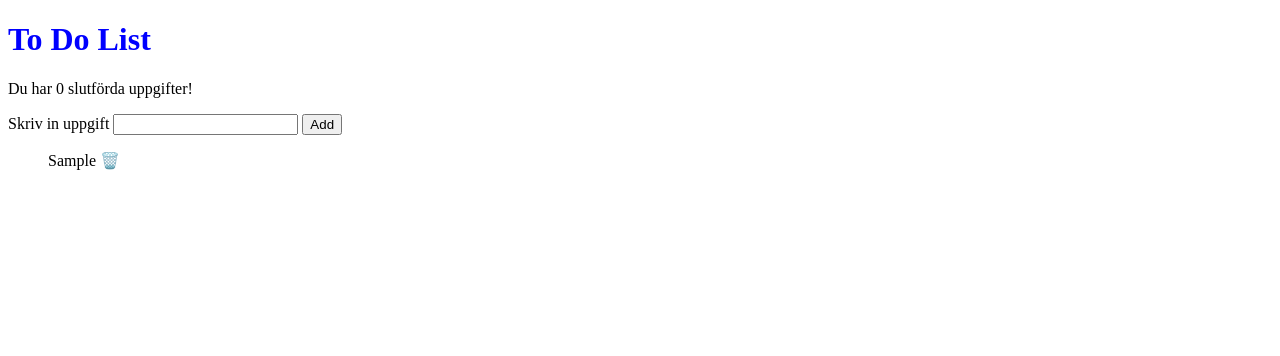
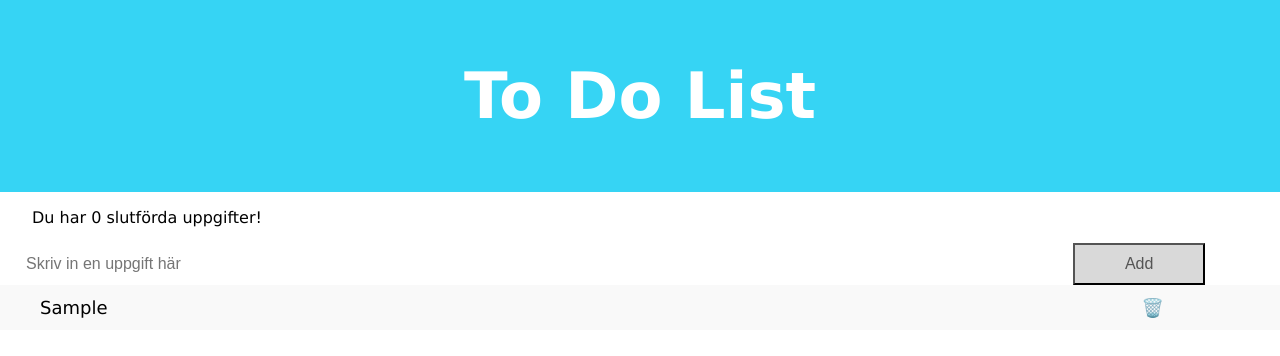
Before and after one commit to christofferborg/Uppgift-4, a plain HTML site: page index.html in a window 1280 px wide. Both pictures are taken after typing "Sample" into the empty fields and a click on the button "Add". Drawn offline with Linux system fonts and the light colour scheme.

Commit message:
Updated styling with CSS!

```diff
--- a/index.html
+++ b/index.html
@@ -8,13 +8,13 @@
     <script src="script.js" defer></script>
 </head>
 <body>
-    <h1>To Do List</h1>
+    <header><h1>To Do List</h1></header>
         <p id="completedElement"></p>
 
-        <label for="inputToDo">Skriv in uppgift</label>
-        <input type="text" id="inputToDo">
+        <div class="inputRow"><label for="inputToDo" ></label>
+        <input type="text" id="inputToDo" placeholder="Skriv in en uppgift här">
         <button type="button" id="addToDoBtn">Add</button>
-        <small></small>
+        <small></small></div>
 
     <ul id="todoList">
     </ul>
--- a/script.js
+++ b/script.js
@@ -18,7 +18,7 @@ function addToDo() {
     infoTextElement.textContent = '';
     todoText = inputToDo.value;
     if (todoText.length == 0) {
-        infoTextElement.textContent = 'Du måste skriva något';
+        infoTextElement.textContent = 'Du måste skriva något!';
         return;
     }
     // Add todo to the todo array
@@ -36,6 +36,7 @@ function addToDo() {
 
     const thrashSpan = document.createElement('span');
     thrashSpan.innerText = ' 🗑️';
+    thrashSpan.classList.add('thrash-icon');
 
     // Add eventlistener for waste bin
     thrashSpan.addEventListener('click', () => {
--- a/style.css
+++ b/style.css
@@ -1,12 +1,115 @@
-h1 {
-    color: blue;
+body {
+    margin: 0;
+    box-sizing: border-box;
+    font-family: Verdana, Geneva, Tahoma, sans-serif;
 }
 
-.completed {
-    text-decoration: line-through;
-    color: #888;
+h1 {
+    color: rgb(255, 255, 255);
+    font-size: 4em;
 }
 
-#todoList {
-    list-style: none;
+/* Style the header */
+header {
+  background-color: #36d4f4;
+  color: white;
+  text-align: center;
+  padding: 1em;
 }
+
+/* Style the input */
+input {
+  border: none;
+  border-radius: 0;
+  width: 50%;
+  padding: 10px;
+  font-size: 16px;
+  margin-right: 2em;
+}
+
+/* Style the "Add" button */
+button {
+  padding: 10px 50px;
+  width: 50%;
+  background: #d9d9d9;
+  color: #555;
+  text-align: center;
+  font-size: 16px;
+  cursor: pointer;
+  transition: 0.3s;
+  margin-right: 2em;
+}
+
+button:hover {
+  background-color: #bbb;
+}
+
+small {
+    margin-right: 2em;
+    color: #f44336;
+}
+
+.inputRow {
+  display: flex;
+  align-items: center;
+  gap: 1em;
+}
+
+.inputRow input {
+  flex: 1;
+  width: auto;
+  margin-right: 0;
+}
+
+.inputRow button {
+  width: auto;
+  margin-right: 2em;
+}
+
+
+ul {
+    margin: 0;
+    padding: 0;
+}
+
+ul li {
+    cursor: pointer;
+    position: relative;
+    padding: 12px 8px 12px 40px;
+    list-style-type: none;
+    background: #eee;
+    font-size: 18px;
+    transition: 0.2s;
+}
+
+/* Set all odd list items to a different color (zebra-stripes) */
+ul li:nth-child(odd) {
+  background: #f9f9f9;
+}
+
+/* Darker background-color on hover */
+ul li:hover {
+  background: #ddd;
+}
+
+/* When clicked on, add a background color and strike out text */
+.completed {
+  text-decoration: line-through;
+}
+
+/* Style the thrash bin button */
+.thrash-icon {
+  position: absolute;
+  right: 100px;
+  top: 0;
+  padding: 12px 16px 12px 16px;
+}
+
+.thrash-icon:hover {
+  background-color: #f44336;
+  color: white;
+}
+
+#completedElement {
+    margin-left: 2em;
+}
```
